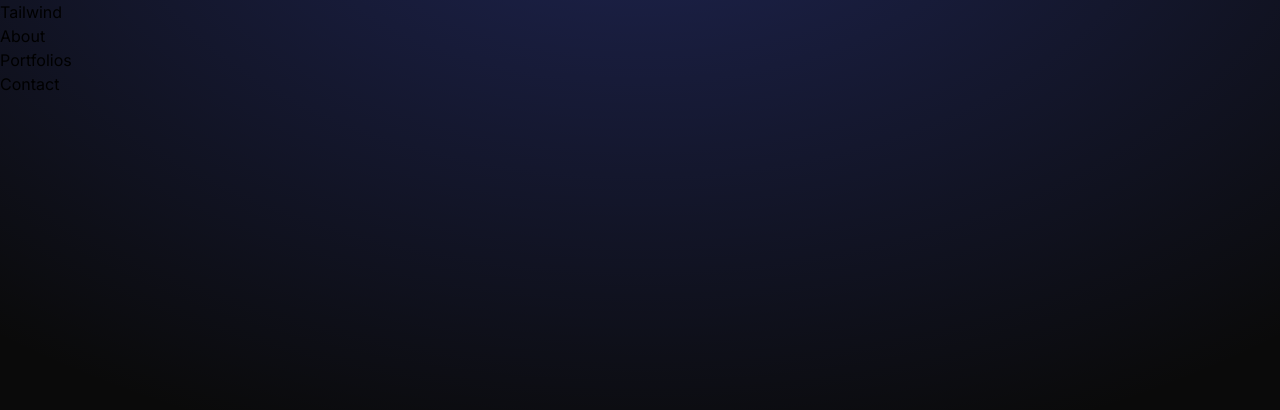
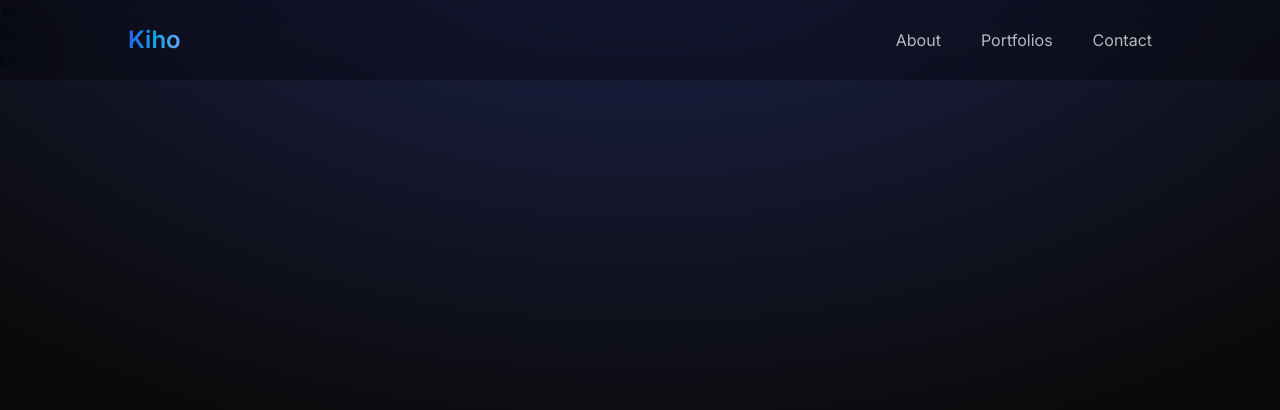
Before and after one commit to issign/about-me-react, a React (Vite) app: page / in a window 1280 px wide. Shown: the top 410 px of the page. Built offline with nearby package versions, Linux system fonts and the light colour scheme.

Commit message:
[Update] Add tags and styles for Navbar

```diff
--- a/src/components/Navbar.js
+++ b/src/components/Navbar.js
@@ -1,5 +1,35 @@
+import { BiMenu } from "react-icons/bi";
+
 function Navbar() {
-  return <div>Tailwind</div>;
+
+  return (
+    <header className="fixed top-0 w-full backdrop-blur-md bg-black/30 border-b border-gray-700 border-opacity-20 z-50">
+      <nav className="max-w-7xl mx-auto p-6 lg:px-32 flex items-center justify-between text-white">
+        <a
+          href="#about"
+          className="text-xl md:text-2xl font-semibold bg-gradient-to-r from-blue-600 via-sky-500 to-blue-400 text-transparent bg-clip-text hover:scale-110 transition-all duration-300"
+        >
+          Kiho
+        </a>
+
+        <ul className="hidden md:flex gap-10">
+          <li className="opacity-70 hover:opacity-100 transition-opacity duration-300">
+            <a href="#about">About</a>
+          </li>
+          <li className="opacity-70 hover:opacity-100 transition-opacity duration-300">
+            <a href="#portfolios">Portfolios</a>
+          </li>
+          <li className="opacity-70 hover:opacity-100 transition-opacity duration-300">
+            <a href="#contact">Contact</a>
+          </li>
+        </ul>
+
+        <button className="md:hidden">
+          <BiMenu className="text-3xl"/>
+        </button>
+      </nav>
+    </header>
+  );
 }
 
 export default Navbar;
```
